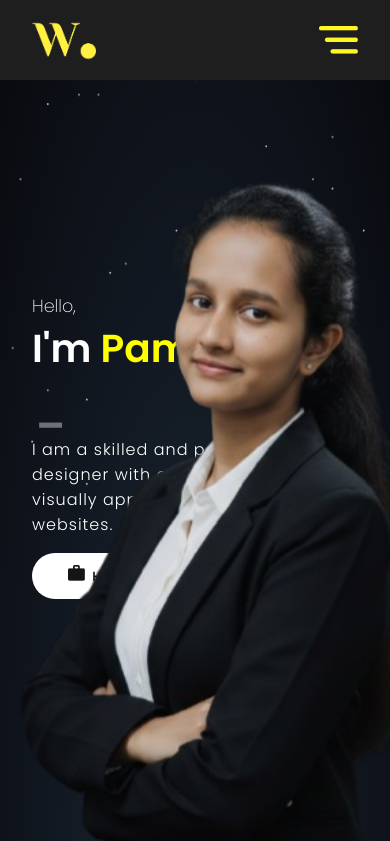
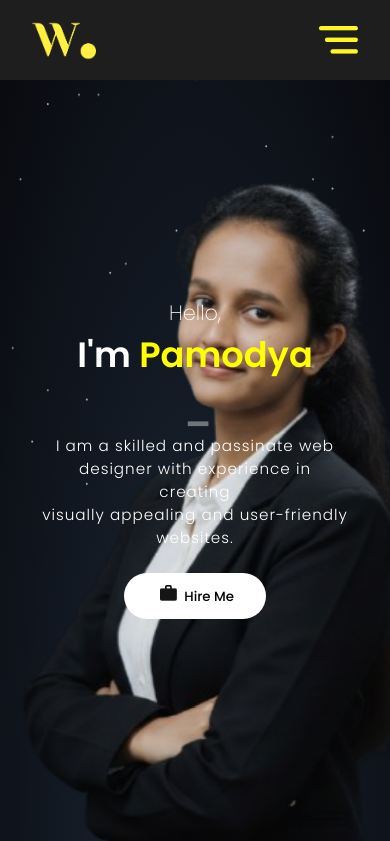
Before and after one commit to PamodyaNethmi/Portfolio, a React (Create React App) app: page / in a window 390 px wide. Shown: the top 841 px of the page. Built offline with nearby package versions, Linux system fonts and the light colour scheme.

Commit message:
Fixed mobile responsive layout

```diff
--- a/src/components/Intro/intro.css
+++ b/src/components/Intro/intro.css
@@ -103,7 +103,9 @@
 
 .introContent {
     height: 100vh;
-    width: 100vw;
+    width: 100%;
+    max-width: 75rem;
+    margin: 0 auto;
     padding: 2rem;
     font-size: 3rem;
     font-weight: 700;
@@ -112,6 +114,8 @@
     justify-content: center;
     padding-top: 0;
     margin-top: -2rem;
+    position: relative;
+    z-index: 2;
 }
 
 .hello {
@@ -135,6 +139,7 @@
     padding: 0.75rem 2rem;
     border: none;
     border-radius: 2rem;
+    cursor: pointer;
 }
 
 .btnImg {
@@ -144,28 +149,22 @@
 }
 
 @keyframes fadeInUpAndFloat {
-
     0% {
         opacity: 1;
         transform: translateY(100px);
     }
-
     20% {
         opacity: 1;
         transform: translateY(0px);
     }
-
     60% {
         opacity: 1;
         transform: translateY(-15px);
     }
-
     100% {
         opacity: 1;
         transform: translateY(0px);
     }
-
-
 }
 
 @keyframes starsFlying {
@@ -179,14 +178,13 @@
 
 @keyframes starsFlyingContinuous {
     0% {
-
         transform: translateY(0);
     }
     100% {
-
         transform: translateY(-100vh);
     }
 }
+
 
 @media screen and (max-width:840px) {
     .bg {
@@ -200,9 +198,38 @@
     }
 }
 
+
 @media screen and (max-width:480px) {
     .bg {
-        right: -20vw;
+        right: 0;
+        width: 100vw;
+        height: 100vh;
+        object-fit: cover;
+        opacity: 0.35;
+        z-index: 1;
     }
 
+    .introContent {
+        width: 100%;
+        height: 100vh;
+        text-align: center;
+        align-items: center;
+        justify-content: center;
+        padding: 1.5rem;
+        font-size: 2.2rem;
+        z-index: 2;
+    }
+
+    .hello {
+        font-size: 1.3rem;
+    }
+
+    .introPara {
+        font-size: 0.95rem;
+        max-width: 90%;
+    }
+
+    .btn {
+        margin: 1.5rem 0;
+    }
 }
```
